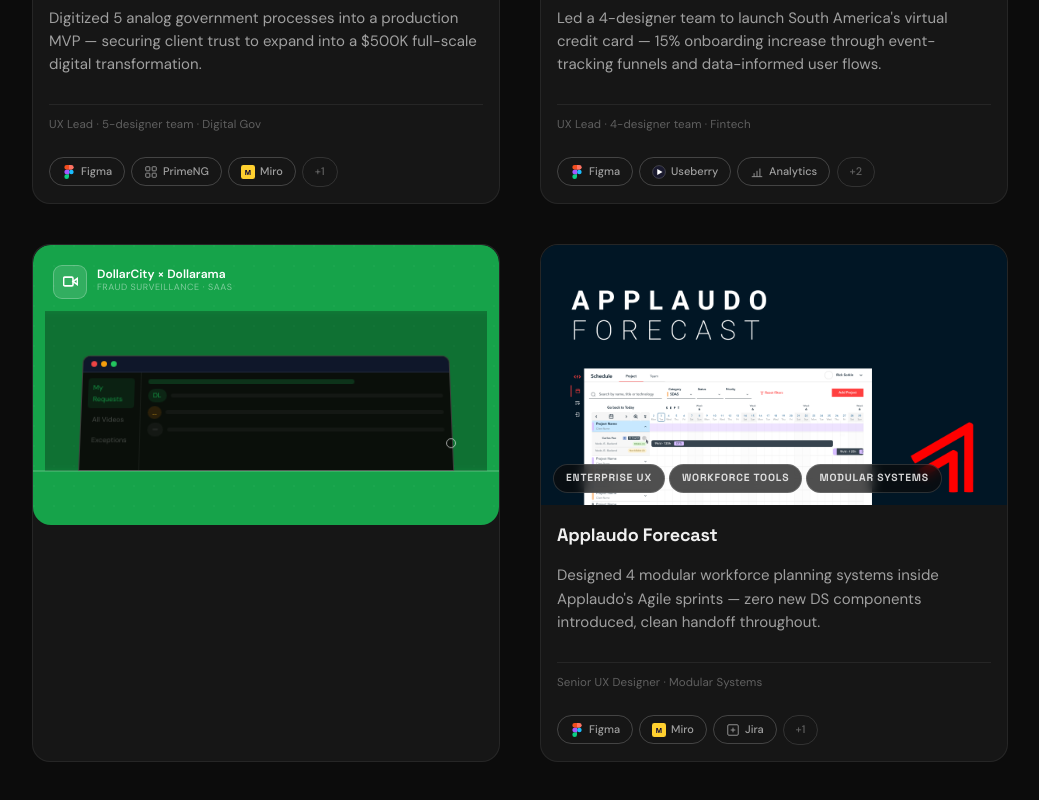
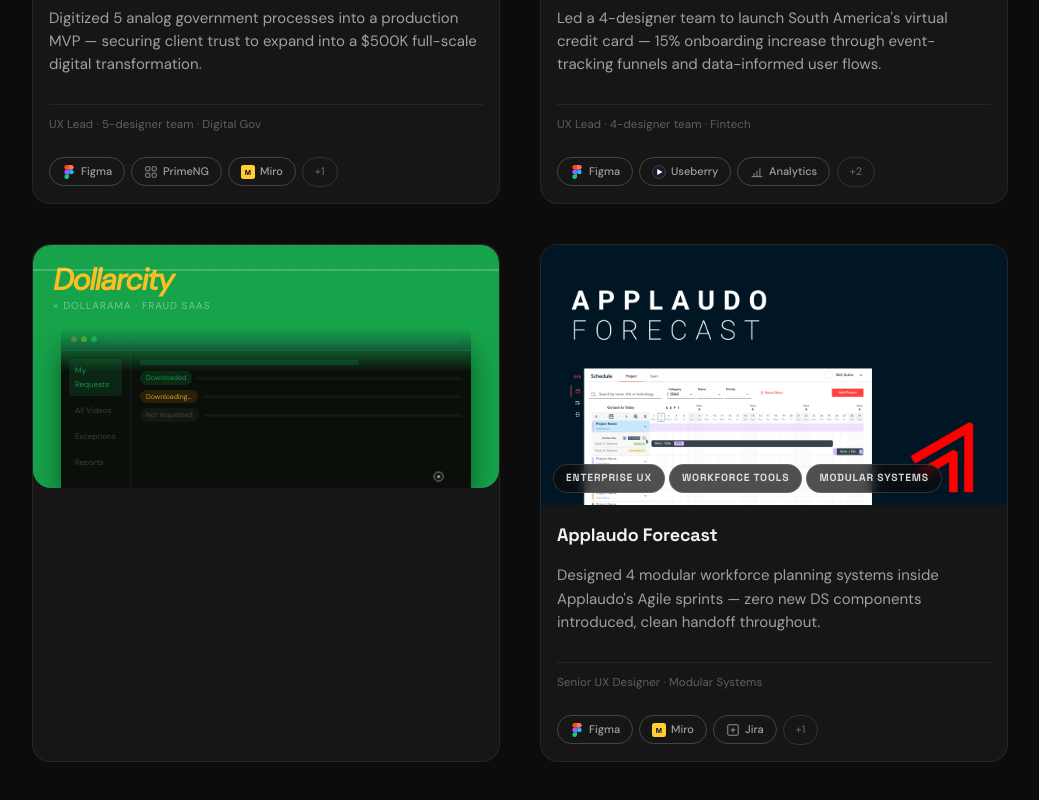
Before and after one commit to fedemon16i/federico-portfolio, a website: page index.html in a window 1280 px wide. Shown: the part 1954-2754 px from the top of the page, without its empty margins (120-1159 px from the left). Drawn offline with nearby package versions, Linux system fonts and the light colour scheme; animation ran at ten frames a second.

Commit message:
feat(index): dollarcity card — logo + animated saas screen

```diff
--- a/index.html
+++ b/index.html
@@ -101,6 +101,9 @@
     @keyframes dc2Scan{0%{top:-2px}100%{top:100%}}
     @keyframes dc2CardCur{0%,100%{transform:translate(0,0)}40%{transform:translate(-20px,8px)}70%{transform:translate(-8px,16px)}}
     @keyframes dc2CardRow{0%,100%{background:rgba(22,163,74,0.2)}50%{background:rgba(22,163,74,0.4)}}
+    @keyframes dcScan{0%{top:-2px}100%{top:100%}}
+    @keyframes dcRowGlow{0%,100%{background:rgba(22,163,74,0.15)}50%{background:rgba(22,163,74,0.4)}}
+    @keyframes dcCursor{0%,100%{transform:translate(0,0)}35%{transform:translate(-28px,8px)}70%{transform:translate(-10px,20px)}}
   </style>
   <link rel="stylesheet" href="assets/shared.css">
   <script src="https://cdnjs.cloudflare.com/ajax/libs/three.js/r128/three.min.js"></script>
@@ -495,48 +498,63 @@
             style="--card-accent: var(--accent-dollarcity);"
             data-anim data-anim-delay="2"
           >
-            <!-- Card DollarCity — logo + proto animado -->
-            <div class="dc-card-inner" style="background:#16a34a;border-radius:inherit;overflow:hidden;position:relative;min-height:280px">
-              <div style="position:absolute;top:0;left:0;right:0;height:2px;background:rgba(255,255,255,0.15);animation:dc2Scan 3.5s linear infinite;z-index:3"></div>
-              <svg style="position:absolute;inset:0;width:100%;height:100%;z-index:0" xmlns="http://www.w3.org/2000/svg" aria-hidden="true"><defs><pattern id="dc2c" x="0" y="0" width="20" height="20" patternUnits="userSpaceOnUse"><circle cx="1" cy="1" r="0.7" fill="rgba(255,255,255,0.07)"/></pattern></defs><rect width="100%" height="100%" fill="url(#dc2c)"/></svg>
+            <div style="background:#16a34a;border-radius:inherit;overflow:hidden;position:relative;">
+              <!-- scan line -->
+              <div style="position:absolute;top:0;left:0;right:0;height:2px;background:rgba(255,255,255,0.2);animation:dcScan 3s linear infinite;z-index:4;pointer-events:none"></div>
+              <!-- dot grid -->
+              <svg style="position:absolute;inset:0;width:100%;height:100%;z-index:0;pointer-events:none" xmlns="http://www.w3.org/2000/svg"><defs><pattern id="dcDots" x="0" y="0" width="20" height="20" patternUnits="userSpaceOnUse"><circle cx="1" cy="1" r="0.7" fill="rgba(255,255,255,0.07)"/></pattern></defs><rect width="100%" height="100%" fill="url(#dcDots)"/></svg>
               <!-- Logo -->
-              <div style="position:relative;z-index:2;padding:20px 20px 12px;display:flex;align-items:center;gap:10px">
-                <div style="width:34px;height:34px;background:rgba(255,255,255,0.12);border:1px solid rgba(255,255,255,0.25);border-radius:9px;display:flex;align-items:center;justify-content:center;flex-shrink:0" aria-hidden="true">
-                  <svg width="15" height="15" viewBox="0 0 24 24" fill="none" stroke="white" stroke-width="2.5"><path d="M23 7l-7 5 7 5V7z"/><rect x="1" y="5" width="15" height="14" rx="2"/></svg>
-                </div>
-                <div>
-                  <div style="font-size:12px;font-weight:700;color:#fff;line-height:1">DollarCity × Dollarama</div>
-                  <div style="font-size:9px;color:rgba(255,255,255,0.45);text-transform:uppercase;letter-spacing:0.06em">Fraud Surveillance · SaaS</div>
-                </div>
+              <div style="padding:20px 20px 14px;position:relative;z-index:2">
+                <div style="font-size:30px;font-weight:900;color:#FBBF24;letter-spacing:-0.04em;line-height:1;font-style:italic">Dollarcity</div>
+                <div style="font-size:10px;color:rgba(255,255,255,0.4);text-transform:uppercase;letter-spacing:0.1em;margin-top:3px">× Dollarama · Fraud SaaS</div>
               </div>
-              <!-- Mini proto -->
-              <div style="position:relative;z-index:2;margin:0 12px;height:160px;overflow:hidden" aria-hidden="true">
-                <div style="position:absolute;inset:0;background:rgba(0,0,0,0.3);filter:blur(4px);transform:scale(1.05)"></div>
-                <div style="position:absolute;bottom:0;left:50%;transform:translateX(-50%);width:85%;border:0.5px solid rgba(255,255,255,0.2);border-radius:8px 8px 0 0;overflow:hidden;background:#0a0f0a;transform-origin:bottom center;transform:translateX(-50%) perspective(400px) rotateX(5deg)">
-                  <div style="display:flex;gap:4px;padding:5px 8px;background:#0f172a;border-bottom:0.5px solid rgba(255,255,255,0.06)">
+              <!-- Screen cropped bottom -->
+              <div style="position:relative;height:160px;overflow:hidden;z-index:2">
+                <!-- fade top into green -->
+                <div style="position:absolute;top:0;left:0;right:0;height:44px;background:linear-gradient(to bottom,#16a34a,transparent);z-index:3;pointer-events:none"></div>
+                <!-- browser screen -->
+                <div style="width:88%;margin:0 auto;background:#0a0f0a;border-radius:8px 8px 0 0;height:180px;position:relative;overflow:hidden;box-shadow:0 -8px 28px rgba(0,0,0,0.45)">
+                  <!-- chrome bar -->
+                  <div style="display:flex;gap:4px;padding:6px 10px;background:#0f172a;border-bottom:0.5px solid rgba(255,255,255,0.06);align-items:center">
                     <span style="width:6px;height:6px;border-radius:50%;background:#ef4444;display:inline-block"></span>
                     <span style="width:6px;height:6px;border-radius:50%;background:#f59e0b;display:inline-block"></span>
                     <span style="width:6px;height:6px;border-radius:50%;background:#22c55e;display:inline-block"></span>
+                    <div style="flex:1;height:10px;background:rgba(255,255,255,0.04);border-radius:2px;margin-left:4px"></div>
                   </div>
-                  <div style="display:grid;grid-template-columns:60px 1fr;height:100px">
-                    <div style="padding:6px;border-right:0.5px solid rgba(255,255,255,0.05)">
-                      <div style="font-size:7px;color:rgba(22,163,74,0.9);background:rgba(22,163,74,0.12);border-radius:3px;padding:4px 5px;margin-bottom:3px">My Requests</div>
-                      <div style="font-size:7px;color:rgba(255,255,255,0.25);padding:3px 5px;margin-bottom:3px">All Videos</div>
-                      <div style="font-size:7px;color:rgba(255,255,255,0.25);padding:3px 5px">Exceptions</div>
+                  <!-- screen body -->
+                  <div style="display:grid;grid-template-columns:70px 1fr;height:calc(100% - 24px)">
+                    <!-- sidebar -->
+                    <div style="padding:8px;border-right:0.5px solid rgba(255,255,255,0.05)">
+                      <div style="font-size:8px;background:rgba(22,163,74,0.15);color:rgba(22,163,74,0.9);border-radius:3px;padding:5px 6px;margin-bottom:3px">My Requests</div>
+                      <div style="font-size:8px;color:rgba(255,255,255,0.2);padding:5px 6px;margin-bottom:3px">All Videos</div>
+                      <div style="font-size:8px;color:rgba(255,255,255,0.2);padding:5px 6px;margin-bottom:3px">Exceptions</div>
+                      <div style="font-size:8px;color:rgba(255,255,255,0.2);padding:5px 6px">Reports</div>
                     </div>
-                    <div style="padding:7px">
-                      <div style="height:5px;background:rgba(22,163,74,0.25);border-radius:2px;margin-bottom:5px;width:70%;animation:dc2CardRow 2s ease-in-out infinite"></div>
-                      <div style="display:flex;flex-direction:column;gap:4px">
-                        <div style="display:flex;align-items:center;gap:4px"><span style="font-size:7px;padding:1px 5px;background:rgba(22,163,74,0.15);color:rgba(22,163,74,0.9);border-radius:100px">DL</span><div style="flex:1;height:4px;background:rgba(255,255,255,0.04);border-radius:2px"></div></div>
-                        <div style="display:flex;align-items:center;gap:4px"><span style="font-size:7px;padding:1px 5px;background:rgba(217,119,6,0.15);color:rgba(251,191,36,0.9);border-radius:100px">…</span><div style="flex:1;height:4px;background:rgba(255,255,255,0.04);border-radius:2px"></div></div>
-                        <div style="display:flex;align-items:center;gap:4px"><span style="font-size:7px;padding:1px 5px;background:rgba(255,255,255,0.04);color:rgba(255,255,255,0.25);border-radius:100px">—</span><div style="flex:1;height:4px;background:rgba(255,255,255,0.04);border-radius:2px"></div></div>
+                    <!-- main -->
+                    <div style="padding:9px">
+                      <div style="height:5px;border-radius:2px;background:rgba(22,163,74,0.2);width:68%;margin-bottom:6px;animation:dcRowGlow 2s ease-in-out infinite"></div>
+                      <div style="display:flex;flex-direction:column;gap:5px;margin-top:4px">
+                        <div style="display:flex;align-items:center;gap:5px">
+                          <span style="font-size:7px;padding:1px 6px;border-radius:100px;background:rgba(22,163,74,0.18);color:rgba(22,163,74,0.9);white-space:nowrap">Downloaded</span>
+                          <div style="flex:1;height:3px;background:rgba(255,255,255,0.04);border-radius:2px"></div>
+                        </div>
+                        <div style="display:flex;align-items:center;gap:5px">
+                          <span style="font-size:7px;padding:1px 6px;border-radius:100px;background:rgba(217,119,6,0.15);color:rgba(251,191,36,0.8);white-space:nowrap">Downloading…</span>
+                          <div style="flex:1;height:3px;background:rgba(255,255,255,0.04);border-radius:2px"></div>
+                        </div>
+                        <div style="display:flex;align-items:center;gap:5px">
+                          <span style="font-size:7px;padding:1px 6px;border-radius:100px;background:rgba(255,255,255,0.04);color:rgba(255,255,255,0.2);white-space:nowrap">Not requested</span>
+                          <div style="flex:1;height:3px;background:rgba(255,255,255,0.04);border-radius:2px"></div>
+                        </div>
                       </div>
                     </div>
                   </div>
-                </div>
-                <!-- cursor animado -->
-                <div style="position:absolute;bottom:24px;right:28px;z-index:4;pointer-events:none;animation:dc2CardCur 3s ease-in-out infinite">
-                  <div style="width:10px;height:10px;border-radius:50%;border:1.5px solid rgba(255,255,255,0.6)"></div>
+                  <!-- animated cursor -->
+                  <div style="position:absolute;bottom:28px;right:22px;z-index:5;pointer-events:none;animation:dcCursor 3s ease-in-out infinite">
+                    <div style="width:10px;height:10px;border-radius:50%;border:1.5px solid rgba(255,255,255,0.55);position:relative">
+                      <div style="position:absolute;top:50%;left:50%;transform:translate(-50%,-50%);width:3px;height:3px;border-radius:50%;background:rgba(255,255,255,0.7)"></div>
+                    </div>
+                  </div>
                 </div>
               </div>
             </div>
```
